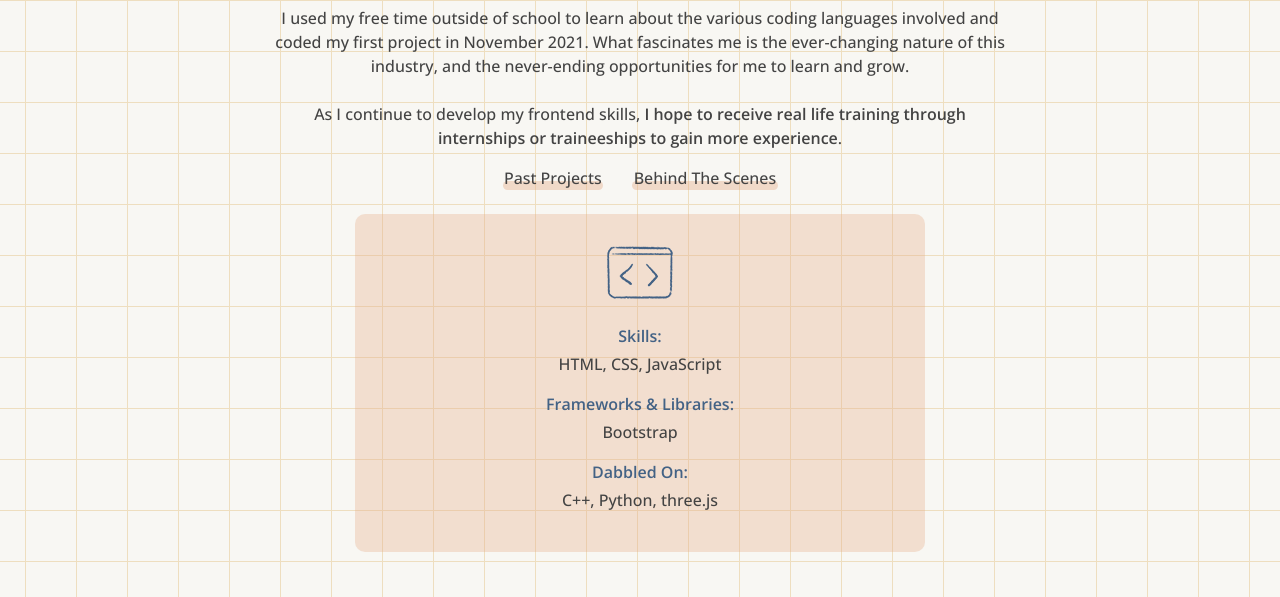
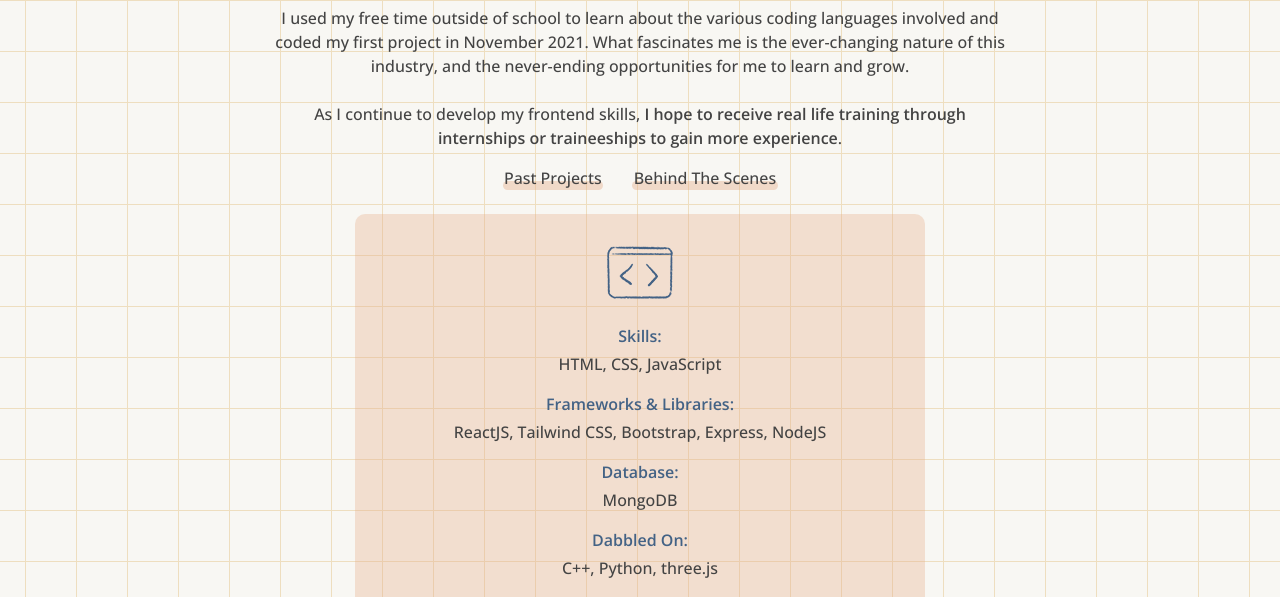
Before and after one commit to charmainelhm/portfolio-site, a plain HTML site: page index.html in a window 1280 px wide. Shown: the part 688-1285 px from the top of the page. Drawn offline with nearby package versions, Linux system fonts and the light colour scheme.

Commit message:
Update skills on index

```diff
--- a/index.html
+++ b/index.html
@@ -115,7 +115,9 @@
             <p class="card__heading mb-1">Skills:</p>
             <p>HTML, CSS, JavaScript</p>
             <p class="card__heading mb-1">Frameworks & Libraries:</p>
-            <p>Bootstrap</p>
+            <p>ReactJS, Tailwind CSS, Bootstrap, Express, NodeJS</p>
+            <p class="card__heading mb-1">Database:</p>
+            <p>MongoDB</p>
             <p class="card__heading mb-1">Dabbled On:</p>
             <p>C++, Python, three.js</p>
           </div>
```
